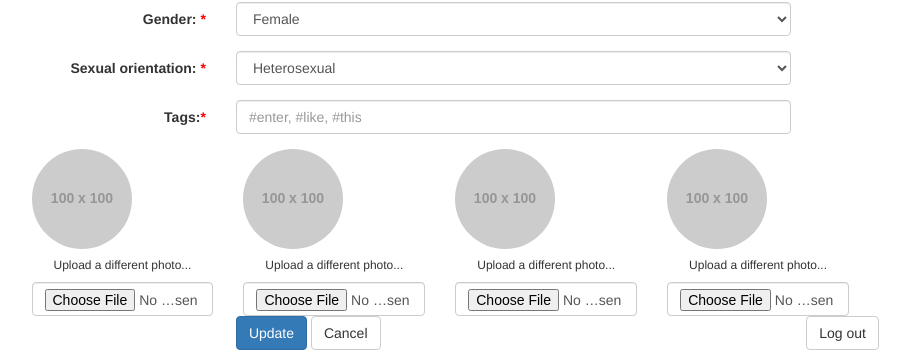
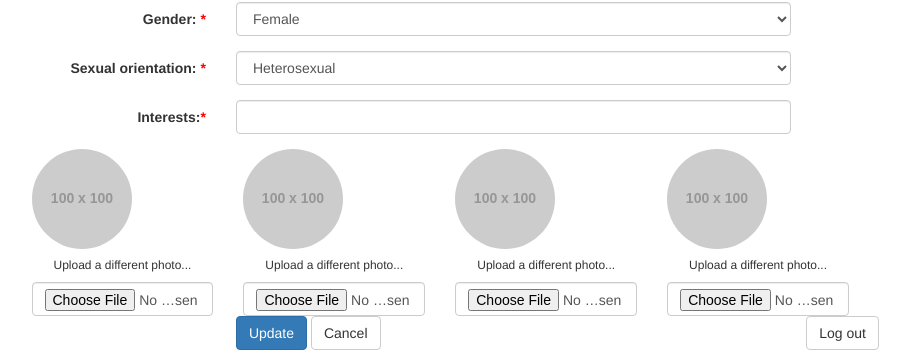
Before and after one commit to rchioreanu/Matcha, a PHP site: page /profile.php?error=1 in a window 1280 px wide. Shown: the part 391-745 px from the top of the page, without its empty margins (346-1256 px from the left). Run offline with PHP 8.4, Linux system fonts and the light colour scheme; the visitor is signed in with stand-in values (Sample User, id 1); grey boxes labelled with a size stand in for pictures from a placeholder-image service; data that the repository does not hold is empty; some libraries are stand-ins or nearby versions.

Commit message:
Tags improvement
Added the tagsinput bootstrap library for more efficient tag
manipulation and UX

```diff
--- a/profile.php
+++ b/profile.php
@@ -8,6 +8,10 @@
 <!-- Latest compiled and minified JavaScript -->
 <script src="https://maxcdn.bootstrapcdn.com/bootstrap/3.3.7/js/bootstrap.min.js" integrity="sha384-Tc5IQib027qvyjSMfHjOMaLkfuWVxZxUPnCJA7l2mCWNIpG9mGCD8wGNIcPD7Txa" crossorigin="anonymous"></script>
 <script src = "image.js"></script>
+<link rel="stylesheet" href="http://getbootstrap.com/dist/css/bootstrap.css" />
+<link rel="stylesheet" href="//cdn.jsdelivr.net/bootstrap.tagsinput/0.4.2/bootstrap-tagsinput.css" />
+<script src="//ajax.googleapis.com/ajax/libs/jquery/1.11.1/jquery.min.js"></script>
+<script src="//cdn.jsdelivr.net/bootstrap.tagsinput/0.4.2/bootstrap-tagsinput.min.js"></script>
 <?php
 require 'users.class.php';
 
@@ -105,9 +109,9 @@ if ($_SESSION['status'] != true)
             </div>
           </div>
           <div class="form-group required">
-            <label class="col-md-3 control-label">Tags:</label>
+            <label class="col-md-3 control-label">Interests:</label>
             <div class="col-md-8">
-			<input name = "tags" class="form-control" type="text" placeholder = "#enter, #like, #this" required value = "<?php echo $users->getTags($_SESSION['email']); ?>">
+			<input name = "tags" class="form-control" value = "<?php echo $users->getTags($_SESSION['email']); ?>" type="text" data-role="tagsinput" required >
             </div>
           </div>
 		  <div class="col-md-3">
```
Also changed, not shown: update.php (+2 -9 lines).
